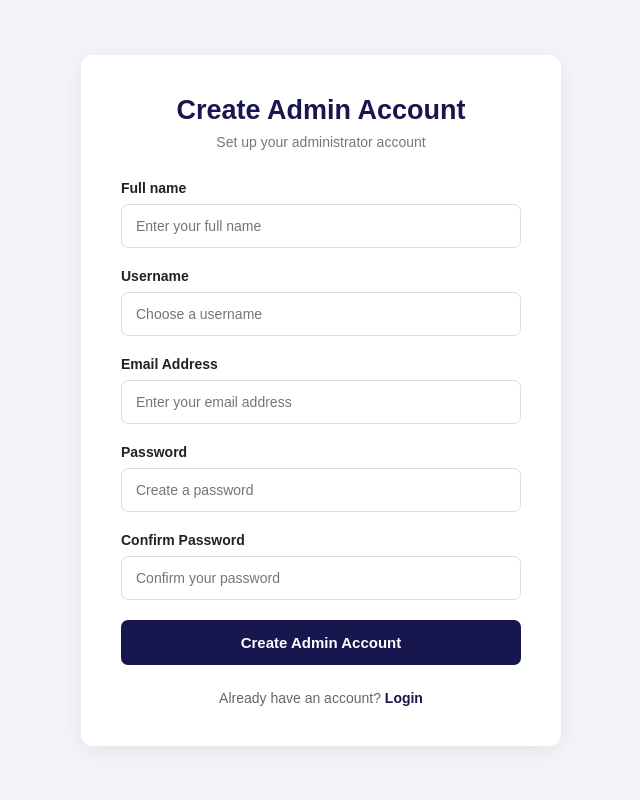
After one commit to KENTECH-001/Student-Management, a Django app: template templates/register_admin.html in a window 1280 px wide. The commit adds this page. Shown: the whole page, without its empty margins (319-959 px from the left). Run offline with Django 5.2, Linux system fonts and the light colour scheme; the template is opened without the code that fills it, so the values that code supplies are empty.

Commit message:
corrected an error

```diff
--- /dev/null
+++ b/static/register_admin.css
@@ -0,0 +1,128 @@
+* {
+    margin: 0;
+    padding: 0;
+    box-sizing: border-box;
+}
+
+body {
+    font-family: Arial, sans-serif;
+    background: #f4f5fa;
+    min-height: 100vh;
+    display: flex;
+    justify-content: center;
+    align-items: center;
+    padding: 30px 15px;
+}
+
+.register-container {
+    background: #ffffff;
+    width: 100%;
+    max-width: 480px;
+    padding: 40px;
+    border-radius: 12px;
+    box-shadow: 0 5px 25px rgba(0, 0, 0, 0.08);
+}
+
+.register-header {
+    text-align: center;
+    margin-bottom: 30px;
+}
+
+.register-header h1 {
+    color: #17164f;
+    font-size: 27px;
+    margin-bottom: 8px;
+}
+
+.register-header p {
+    color: #777;
+    font-size: 14px;
+}
+
+.form-group {
+    margin-bottom: 20px;
+}
+
+.form-group label {
+    display: block;
+    color: #222;
+    font-weight: 600;
+    font-size: 14px;
+    margin-bottom: 8px;
+}
+
+.form-group input {
+    width: 100%;
+    padding: 13px 14px;
+    border: 1px solid #ddd;
+    border-radius: 7px;
+    outline: none;
+    font-size: 14px;
+    transition: 0.3s;
+}
+
+.form-group input:focus {
+    border-color: #17164f;
+    box-shadow: 0 0 0 3px rgba(23, 22, 79, 0.08);
+}
+
+button {
+    width: 100%;
+    padding: 14px;
+    background: #17164f;
+    color: white;
+    border: none;
+    border-radius: 7px;
+    font-size: 15px;
+    font-weight: 600;
+    cursor: pointer;
+    transition: 0.3s;
+}
+
+button:hover {
+    background: #292878;
+}
+
+.message {
+    padding: 12px;
+    border-radius: 6px;
+    margin-bottom: 18px;
+    font-size: 14px;
+}
+
+.message.error {
+    background: #ffe5e5;
+    color: #b42318;
+}
+
+.message.success {
+    background: #e5f7eb;
+    color: #18743b;
+}
+
+.login-link {
+    text-align: center;
+    margin-top: 25px;
+    font-size: 14px;
+    color: #666;
+}
+
+.login-link a {
+    color: #17164f;
+    font-weight: 600;
+    text-decoration: none;
+}
+
+.login-link a:hover {
+    text-decoration: underline;
+}
+
+@media (max-width: 500px) {
+    .register-container {
+        padding: 28px 22px;
+    }
+
+    .register-header h1 {
+        font-size: 23px;
+    }
+}
--- a/templates/index.html
+++ b/templates/index.html
@@ -49,7 +49,7 @@
             </p>
 
             <div class="hero-buttons">
-                <a href="{% url 'register_teacher' %}" class="primary-btn">
+                <a href="{% url 'register_admin' %}" class="primary-btn">
                     Create Account <span>→</span>
                 </a>
 
@@ -180,7 +180,7 @@
             towards a brighter future.
         </p>
 
-        <a href="{% url 'register_teacher' %}" class="join-btn">
+        <a href="{% url 'register_admin' %}" class="join-btn">
             Create Your Account →
         </a>
     </section>
--- /dev/null
+++ b/templates/register_admin.html
@@ -0,0 +1,73 @@
+
+{% load static %}
+
+<!DOCTYPE html>
+<html lang="en">
+<head>
+    <meta charset="UTF-8">
+    <meta name="viewport" content="width=device-width, initial-scale=1.0">
+    <title>Register Admin</title>
+    <link rel="stylesheet" href="{% static 'css/register_admin.css' %}">
+</head>
+<body>
+
+    <div class="register-container">
+
+        <div class="register-header">
+            <h1>Create Admin Account</h1>
+            <p>Set up your administrator account</p>
+        </div>
+
+        {% if messages %}
+            {% for message in messages %}
+                <div class="message {{ message.tags }}">
+                    {{ message }}
+                </div>
+            {% endfor %}
+        {% endif %}
+
+        <form method="POST" action="{% url 'admin_registration' %}">
+            {% csrf_token %}
+
+            <div class="form-group">
+                <label for="full_name">Full name</label>
+                <input type="text" id="full_name" name="full name"
+                       placeholder="Enter your full name" required>
+            </div>
+
+            <div class="form-group">
+                <label for="username">Username</label>
+                <input type="text" id="username" name="username"
+                       placeholder="Choose a username" required>
+            </div>
+
+            <div class="form-group">
+                <label for="email">Email Address</label>
+                <input type="email" id="email" name="email"
+                       placeholder="Enter your email address" required>
+            </div>
+
+            <div class="form-group">
+                <label for="password">Password</label>
+                <input type="password" id="password" name="password"
+                       placeholder="Create a password" required>
+            </div>
+
+            <div class="form-group">
+                <label for="confirm_password">Confirm Password</label>
+                <input type="password" id="confirm_password"
+                       name="confirm_password"
+                       placeholder="Confirm your password" required>
+            </div>
+
+            <button type="submit">Create Admin Account</button>
+        </form>
+
+        <div class="login-link">
+            <p>Already have an account? <a href="{% url 'login_admin' %}">Login</a></p>
+        </div>
+
+    </div>
+
+</body>
+</html>
```
